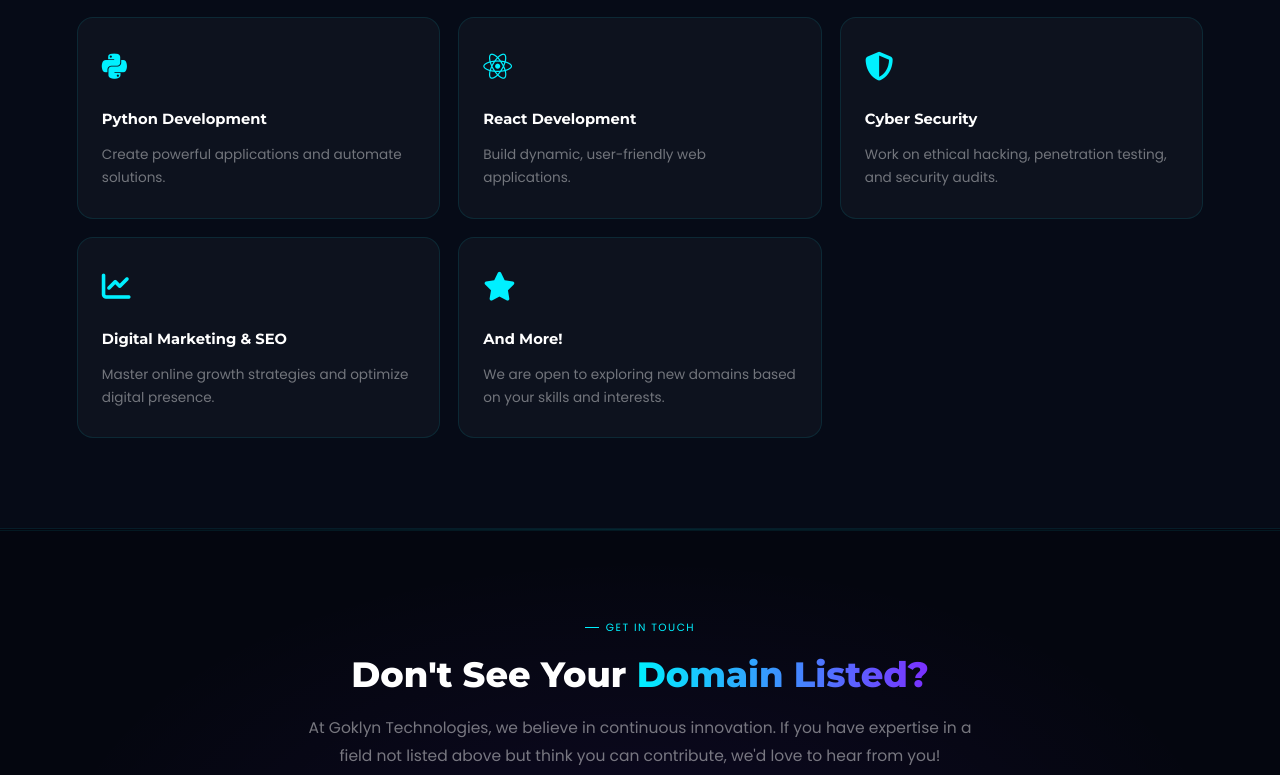
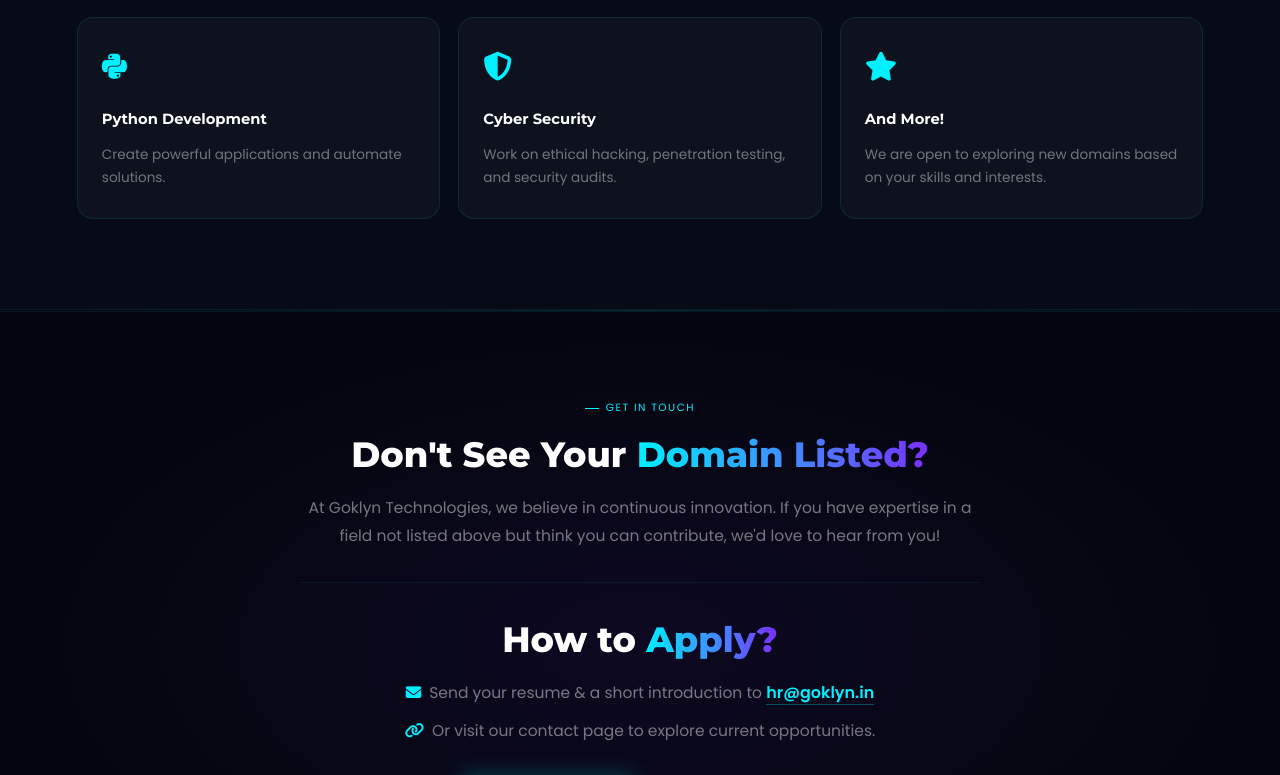
Before and after one commit to Satyamchaubey9889/goklyn-website, a React (Create React App) app: page /career in a window 1280 px wide. Shown: the part 1902-2677 px from the top of the page. Built offline with nearby package versions, Linux system fonts and the light colour scheme; no server answers.

Commit message:
refactor: update internship

```diff
--- a/src/components/Career/CareerBanner.jsx
+++ b/src/components/Career/CareerBanner.jsx
@@ -14,9 +14,8 @@
   { icon: "fa-solid fa-globe", title: "Full-Stack Development", text: "Build scalable applications with modern frameworks." },
   { icon: "fa-solid fa-chart-column", title: "Data Science & Analytics", text: "Analyze big data and extract meaningful insights." },
   { icon: "fa-brands fa-python", title: "Python Development", text: "Create powerful applications and automate solutions." },
-  { icon: "fa-brands fa-react", title: "React Development", text: "Build dynamic, user-friendly web applications." },
   { icon: "fa-solid fa-shield-halved", title: "Cyber Security", text: "Work on ethical hacking, penetration testing, and security audits." },
-  { icon: "fa-solid fa-chart-line", title: "Digital Marketing & SEO", text: "Master online growth strategies and optimize digital presence." },
+  // { icon: "fa-solid fa-chart-line", title: "Digital Marketing & SEO", text: "Master online growth strategies and optimize digital presence." },
   { icon: "fa-solid fa-star", title: "And More!", text: "We are open to exploring new domains based on your skills and interests." },
 ]
 
```
